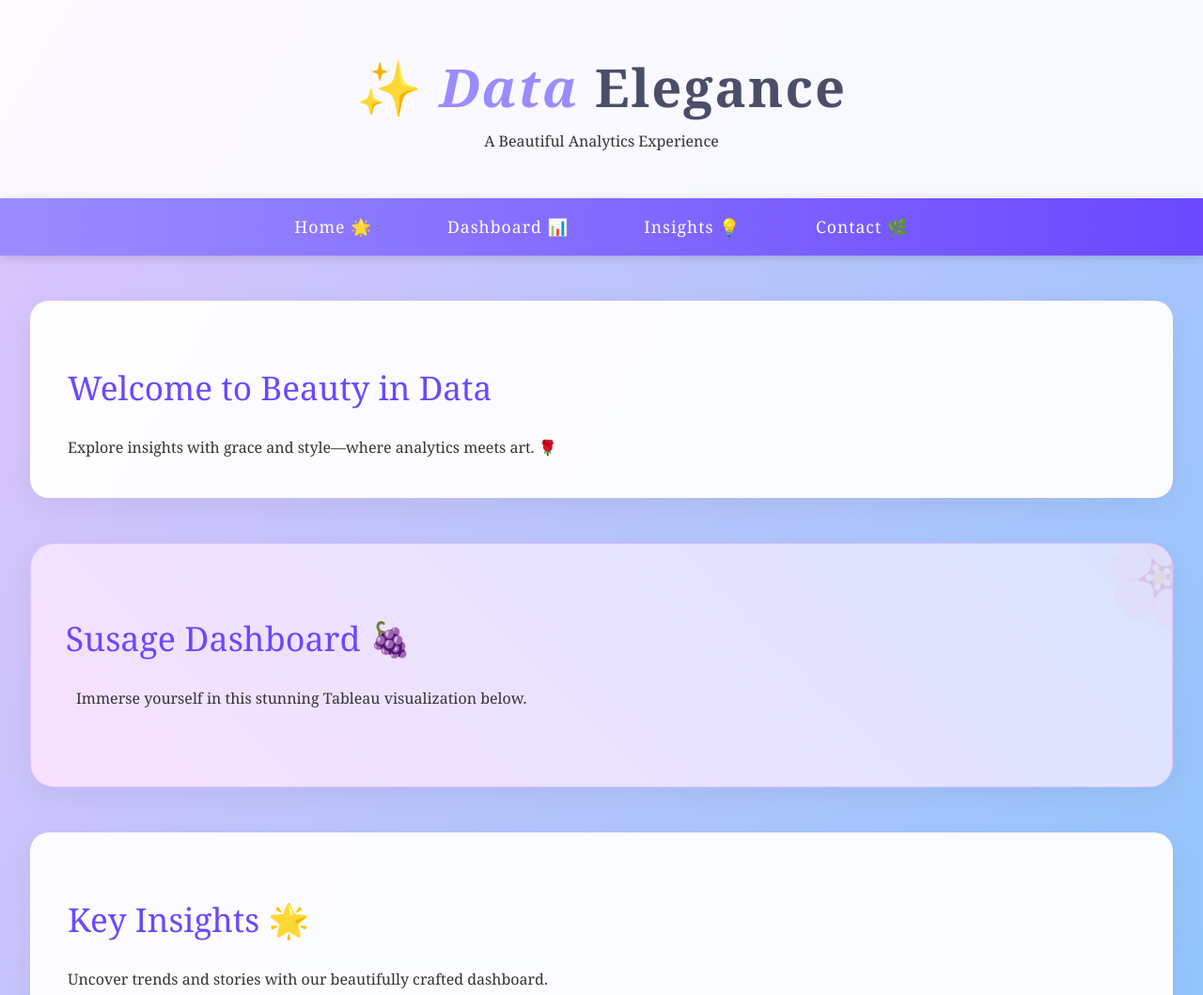
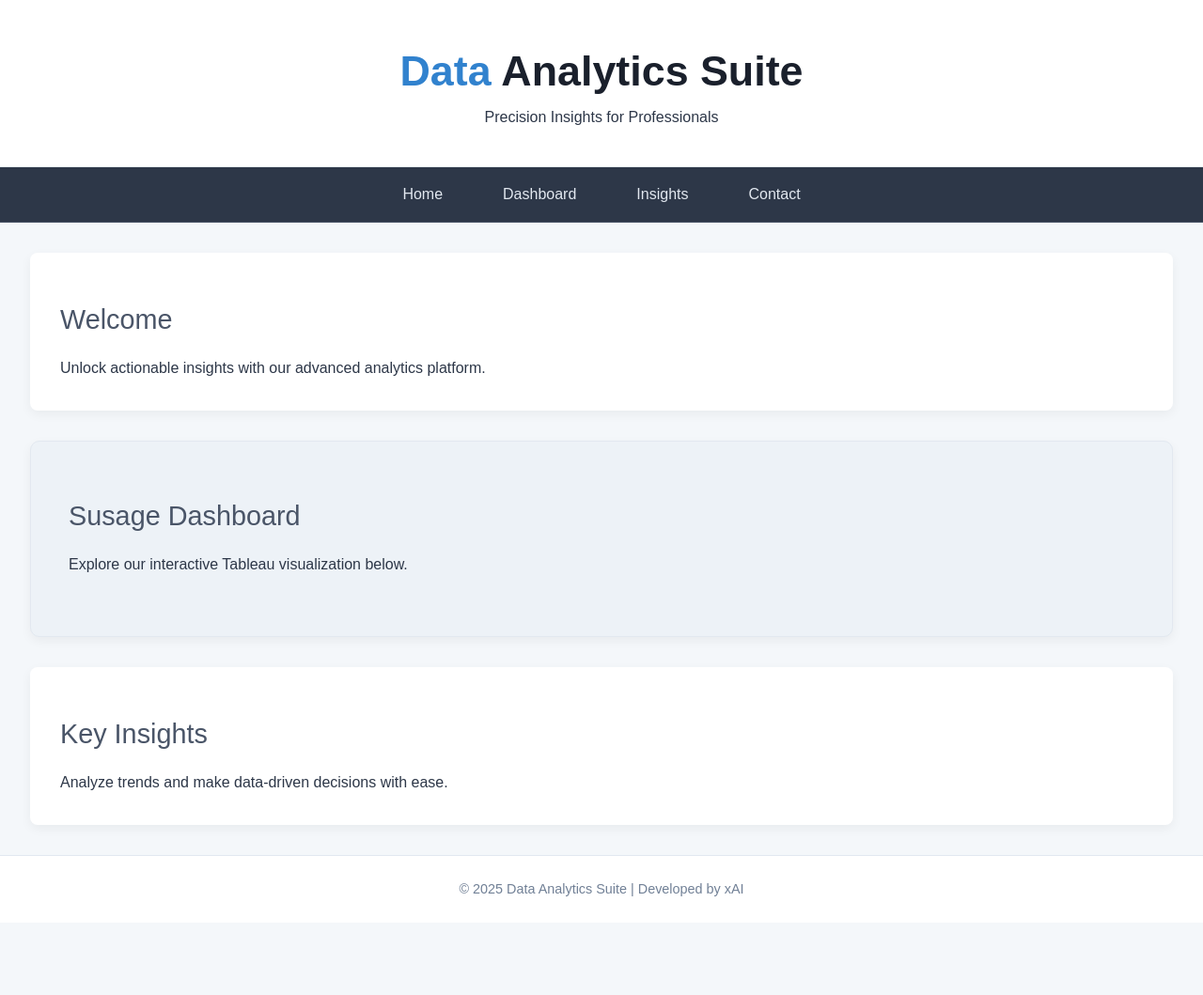
Before and after one commit to TrueNFalse2/Dashi, a plain HTML site: page index.html in a window 1280 px wide. Shown: the top 1059 px of the page at 94% size. After the commit the page ends 982 px from the top, so only its background shows below. Drawn offline with Linux system fonts and the light colour scheme.

Commit message:
Update index.html

```diff
--- a/index.html
+++ b/index.html
@@ -3,57 +3,57 @@
 <head>
     <meta charset="UTF-8">
     <meta name="viewport" content="width=device-width, initial-scale=1.0">
-    <title>✨ Elegant Data Analytics</title>
+    <title>📊 Professional Data Analytics</title>
     <style>
         * {
             margin: 0;
             padding: 0;
             box-sizing: border-box;
-            font-family: 'Georgia', serif;
+            font-family: 'Arial', sans-serif;
         }
 
         body {
-            background: linear-gradient(120deg, #e0c3fc, #8ec5fc);
-            color: #333;
+            background: #f4f7fa;
+            color: #2d3748;
             line-height: 1.6;
             overflow-x: hidden;
         }
 
         /* Header Styles */
         header {
-            padding: 3rem 2rem;
+            padding: 2.5rem 2rem;
             text-align: center;
-            background: rgba(255, 255, 255, 0.9);
-            box-shadow: 0 4px 15px rgba(0, 0, 0, 0.1);
-            animation: fadeIn 1s ease-out;
+            background: #ffffff;
+            border-bottom: 1px solid #e2e8f0;
+            animation: fadeIn 0.8s ease-out;
         }
 
         h1 {
-            font-size: 3.5rem;
-            color: #4a4e69;
-            letter-spacing: 2px;
+            font-size: 2.8rem;
+            color: #1a202c;
+            font-weight: 600;
         }
 
         h1 span {
-            color: #9a8cff;
-            font-style: italic;
+            color: #3182ce;
+            font-weight: 700;
         }
 
         h2 {
-            font-size: 2.2rem;
-            margin: 1.5rem 0;
-            color: #6b48ff;
-            font-weight: 400;
+            font-size: 1.8rem;
+            margin: 1rem 0;
+            color: #4a5568;
+            font-weight: 500;
         }
 
         /* Navigation */
         nav {
-            background: linear-gradient(to right, #9a8cff, #6b48ff);
+            background: #2d3748;
             padding: 1rem;
             position: sticky;
             top: 0;
             z-index: 100;
-            box-shadow: 0 2px 10px rgba(0, 0, 0, 0.15);
+            border-bottom: 1px solid #4a5568;
         }
 
         nav ul {
@@ -63,73 +63,61 @@
         }
 
         nav ul li {
-            margin: 0 2.5rem;
+            margin: 0 2rem;
         }
 
         nav ul li a {
-            color: #fff;
+            color: #e2e8f0;
             text-decoration: none;
-            font-size: 1.1rem;
-            transition: all 0.3s ease;
-            letter-spacing: 1px;
+            font-size: 1rem;
+            font-weight: 500;
+            transition: color 0.3s ease;
         }
 
         nav ul li a:hover {
-            color: #f1e4ff;
-            transform: translateY(-2px);
-            display: inline-block;
+            color: #63b3ed;
         }
 
         /* Main Content */
         .container {
-            max-width: 1300px;
-            margin: 3rem auto;
+            max-width: 1280px;
+            margin: 2rem auto;
             padding: 0 2rem;
         }
 
         .section {
-            background: rgba(255, 255, 255, 0.95);
-            border-radius: 20px;
-            padding: 2.5rem;
-            margin-bottom: 3rem;
-            box-shadow: 0 10px 30px rgba(0, 0, 0, 0.05);
-            animation: fadeInUp 1s ease-out;
+            background: #ffffff;
+            border-radius: 8px;
+            padding: 2rem;
+            margin-bottom: 2rem;
+            box-shadow: 0 4px 12px rgba(0, 0, 0, 0.05);
+            animation: fadeInUp 0.8s ease-out;
         }
 
         /* Tableau Section */
         .tableau-section {
-            background: linear-gradient(45deg, #f8e1ff, #d9e4ff);
-            padding: 3rem;
-            border-radius: 25px;
+            background: #edf2f7;
+            padding: 2.5rem;
+            border-radius: 10px;
+            border: 1px solid #e2e8f0;
             position: relative;
-            overflow: hidden;
-            border: 1px solid #e0c3fc;
-        }
-
-        .tableau-section::before {
-            content: '🌸';
-            position: absolute;
-            font-size: 6rem;
-            top: -3rem;
-            right: -3rem;
-            opacity: 0.15;
-            transform: rotate(15deg);
         }
 
         .tableauPlaceholder {
-            margin-top: 2rem;
-            border-radius: 15px;
+            margin-top: 1.5rem;
+            border-radius: 8px;
             overflow: hidden;
-            box-shadow: 0 5px 15px rgba(0, 0, 0, 0.1);
+            box-shadow: 0 2px 8px rgba(0, 0, 0, 0.1);
         }
 
         /* Footer */
         footer {
             text-align: center;
-            padding: 2rem;
-            background: rgba(255, 255, 255, 0.9);
-            color: #4a4e69;
-            font-size: 1rem;
+            padding: 1.5rem;
+            background: #ffffff;
+            color: #718096;
+            font-size: 0.9rem;
+            border-top: 1px solid #e2e8f0;
         }
 
         /* Animations */
@@ -139,45 +127,43 @@
         }
 
         @keyframes fadeInUp {
-            from { opacity: 0; transform: translateY(30px); }
+            from { opacity: 0; transform: translateY(20px); }
             to { opacity: 1; transform: translateY(0); }
         }
 
-        .pulse {
-            animation: pulse 2s infinite;
+        .highlight {
+            transition: transform 0.3s ease;
         }
 
-        @keyframes pulse {
-            0% { transform: scale(1); }
-            50% { transform: scale(1.02); }
-            100% { transform: scale(1); }
+        .highlight:hover {
+            transform: translateY(-5px);
         }
     </style>
 </head>
 <body>
     <header>
-        <h1>✨ <span>Data</span> Elegance</h1>
-        <p>A Beautiful Analytics Experience</p>
+        <h1><span>Data</span> Analytics Suite</h1>
+        <p>Precision Insights for Professionals</p>
     </header>
 
     <nav>
         <ul>
-            <li><a href="#home">Home 🌟</a></li>
-            <li><a href="#dashboard">Dashboard 📊</a></li>
-            <li><a href="#insights">Insights 💡</a></li>
-            <li><a href="#contact">Contact 🌿</a></li>
+            <li><a href="#home">Home</a></li>
+            <li><a href="#dashboard">Dashboard</a></li>
+            <li><a href="#insights">Insights</a></li>
+            <li><a href="#contact">Contact</a></li>
         </ul>
     </nav>
 
     <div class="container">
         <div class="section" id="home">
-            <h2>Welcome to Beauty in Data</h2>
-            <p>Explore insights with grace and style—where analytics meets art. 🌹</p>
+            <h2>Welcome</h2>
+            <p>Unlock actionable insights with our advanced analytics platform.</p>
         </div>
 
-        <div class="section tableau-section" id="dashboard">
-            <h2 class="pulse">Susage Dashboard 🍇</h2>
-            <p>Immerse yourself in this stunning Tableau visualization below.</p>
+        <div class="section tableau-section highlight" id="dashboard">
+            <h2>Susage Dashboard</h2>
+            <p>Explore our interactive Tableau visualization below.</p>
             <div class='tableauPlaceholder' id='viz1744034027602' style='position: relative'>
                 <noscript>
                     <a href='#'>
@@ -203,13 +189,13 @@
         </div>
 
         <div class="section" id="insights">
-            <h2>Key Insights 🌟</h2>
-            <p>Uncover trends and stories with our beautifully crafted dashboard.</p>
+            <h2>Key Insights</h2>
+            <p>Analyze trends and make data-driven decisions with ease.</p>
         </div>
     </div>
 
     <footer>
-        <p>© 2025 Elegant Analytics</p>
+        <p>© 2025 Data Analytics Suite | Developed by xAI</p>
     </footer>
 
     <script type='text/javascript'>
```
